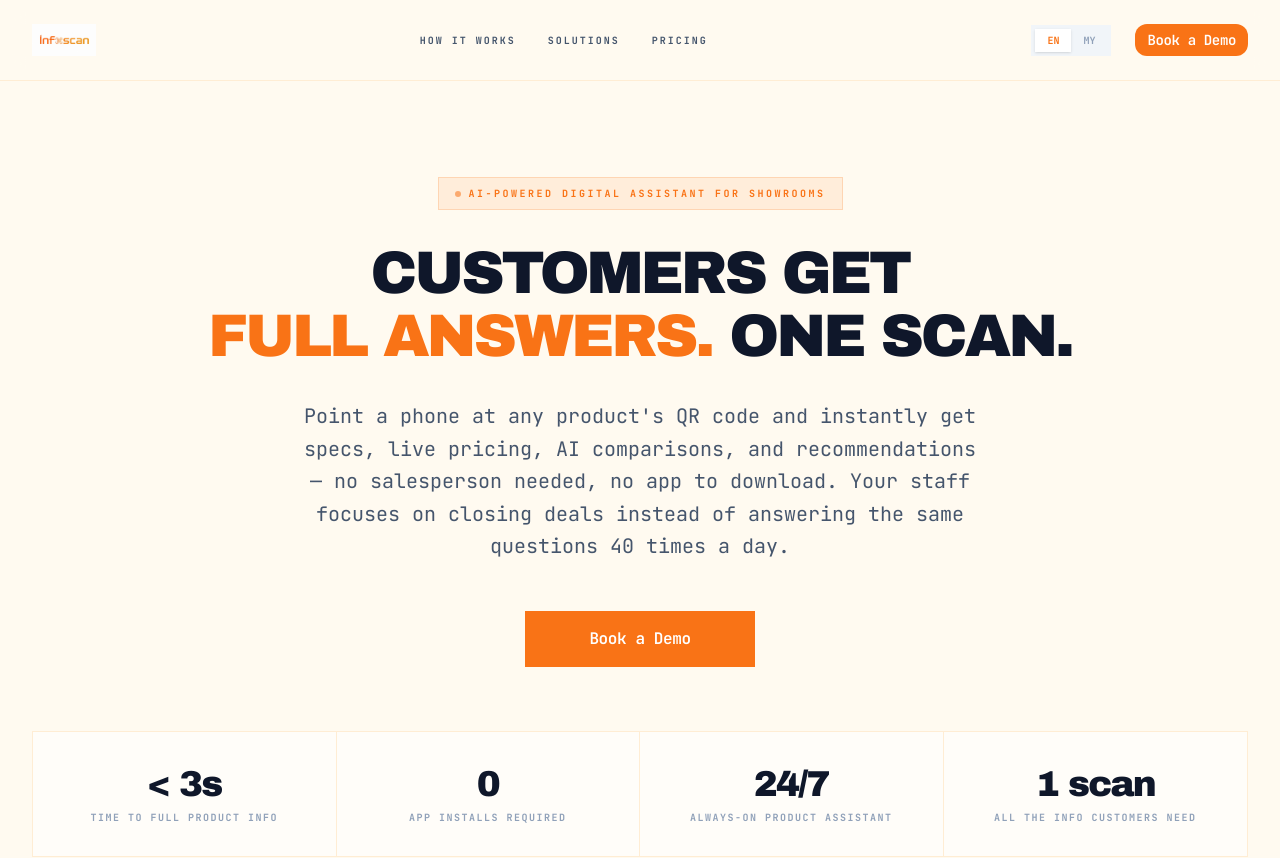
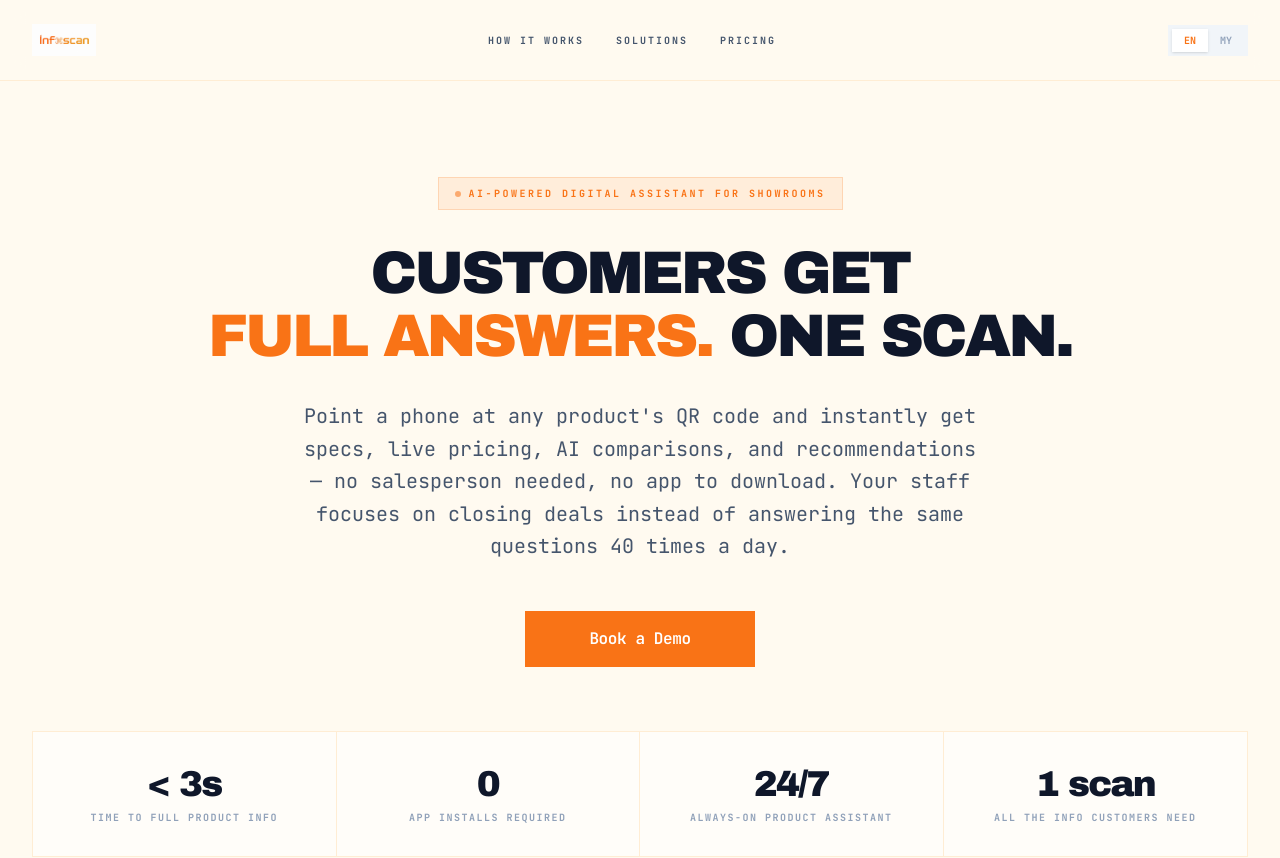
Before and after one commit to MoriartyLink/infoscan-product-landing, a React (Vite) app: page / in a window 1280 px wide. Shown: the top 858 px of the page. Built offline with nearby package versions, Linux system fonts and the light colour scheme.

Commit message:
remove book demo button and pricing to another page

```diff
--- a/src/pages/LandingPage.tsx
+++ b/src/pages/LandingPage.tsx
@@ -28,7 +28,7 @@ export function LandingPage() {
       hero: {
         eyebrow: 'ပြခန်းများအတွက် ဒစ်ဂျစ်တယ် AI',
         h1: ['ဝယ်ယူသူများ', 'တစ်ချက် Scan', 'နဲ့ အဖြေရသည်။'],
-        p: 'ဖုန်းကင်မရာဖြင့် QR Code ကို ညွှန်းလိုက်ရုံနဲ့ ထုတ်ကုန်အချက်အလက်များ၊ ဈေးနှုန်း၊ AI နှိုင်းယှဉ်ချက်များ ချက်ချင်းရပါသည်။ ဝန်ထမ်းမလိုပါ။ App မရိုက်ဆင်းရပါ။ သင့်ဝန်ထမ်းများ ရောင်းချမှုကိုသာ အာရုံစိုက်နိုင်ပါသည်။',
+        p: 'ဖုန်းနဲ့ QR Code တစ်ချက် scan — ထုတ်ကုန်အချက်အလက်တွေ၊ ဈေးနှုန်း၊ AI နှိုင်းယှဉ်ချက်တွေ ချက်ချင်းပေါ်လာသည်။ App ဒေါင်းဖို့မလို၊ ဝန်ထမ်းကိုလည်း မပင်ပန်းစေပါ။ သင့်ဝန်ထမ်းများ ရောင်းချမှုကိုသာ အာရုံစိုက်နိုင်ပါသည်။',
         cta1: 'Demo ကြည့်ရန် ဆက်သွယ်ပါ',
       },
       metrics: [
@@ -71,7 +71,7 @@ export function LandingPage() {
         items: [
           {
             title: "Premium Electronics",
-            desc: "ရှုပ်ထွေးသော Spec များနှင့် မော်ဒယ်နှိုင်းယှဉ်ချက်များကို AI ဖြင့် ချက်ချင်းဖြေဆိုသည်။ ဝန်ထမ်းများ တစ်နေ့ ၄၀ ကြိမ် တူညီသောမေးခွန်းများ မဖြေဆိုရတော့ပါ။"
+            desc: "ရှုပ်ထွေးသော Spec များနှင့် မော်ဒယ်နှိုင်းယှဉ်ချက်များကို AI ဖြင့် ချက်ချင်းဖြေဆိုသည်။ ဝန်ထမ်းများ တူညီသောမေးခွန်းများအတွက် အချိန်ကုန်ရမည့်အစား ရောင်းချမှုကိုသာ အာရုံစိုက်နိုင်သည်။"
           },
           {
             title: "Automotive Showrooms",
@@ -105,7 +105,7 @@ export function LandingPage() {
         },
         challenge: {
           title: 'The Challenge',
-          quote: '"ရိုးရာပြခန်းများတွင် ဝယ်ယူသူများသည် အချက်အလက်များကို ချက်ချင်းမသိရှိနိုင်ဘဲ အရောင်းဝန်ထမ်းများကိုသာ အားကိုးနေရသဖြင့် အခွင့်အရေးများ ဆုံးရှုံးနေရပါသည်။"',
+          quote: '"ရိုးရာပြခန်းများတွင် ဝယ်ယူသူများသည် လိုချင်သောအချက်အလက်ကို ချက်ချင်းမရရှိနိုင်ဘဲ ဆုံးဖြတ်ချက်ချရာ နှောင့်နှေးတတ်ကြသည်။ ဤအချိန်ကွာဟချက်ကြောင့် ရောင်းချအခွင့်အလမ်းများ လွတ်သွားနိုင်သည်။"',
           desc: 'InfoScan သည် ဤပြဿနာကို ဖြေရှင်းပေးရန် ဒစ်ဂျစ်တယ်နည်းပညာဖြင့် သင့်ပြခန်းကို ၂၄ နာရီပတ်လုံး အဆင့်မြင့် ဝန်ဆောင်မှုပေးနိုင်ရန် ဖန်တီးထားပါသည်။'
         }
       },
@@ -249,7 +249,7 @@ export function LandingPage() {
             </div>
 
             <div className="flex items-center gap-4">
-              <div className="flex bg-slate-100 p-1 rounded-none mr-2">
+              <div className="flex bg-slate-100 p-1 rounded-none">
                 <button
                   onClick={() => setLang('EN')}
                   className={`px-3 py-1 text-[10px] font-bold transition-all ${lang === 'EN' ? 'bg-white text-brand-primary shadow-sm' : 'text-slate-400 hover:text-slate-600'}`}
@@ -263,7 +263,6 @@ export function LandingPage() {
                   MY
                 </button>
               </div>
-              <Button size="sm" onClick={() => setShowDemoModal(true)}>{t.nav.demo}</Button>
             </div>
           </div>
         </div>
```
